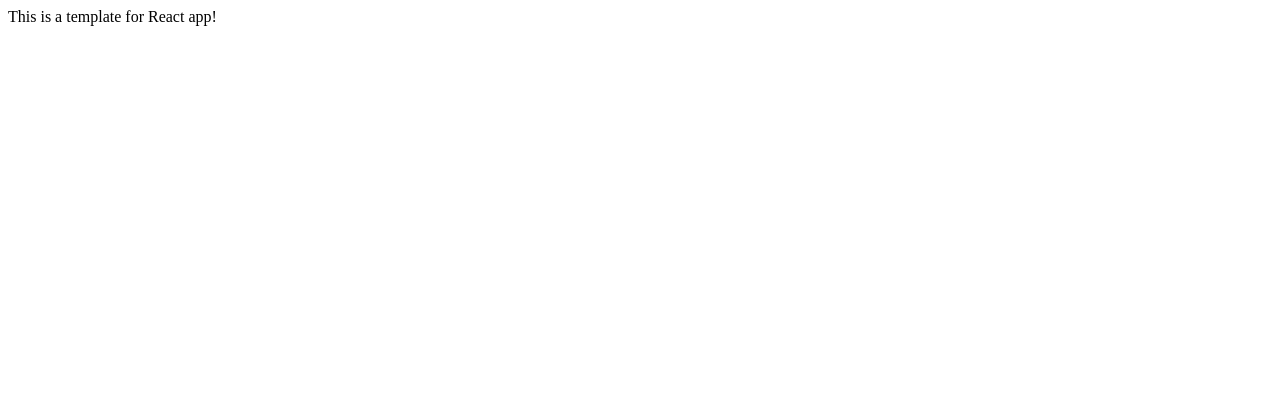
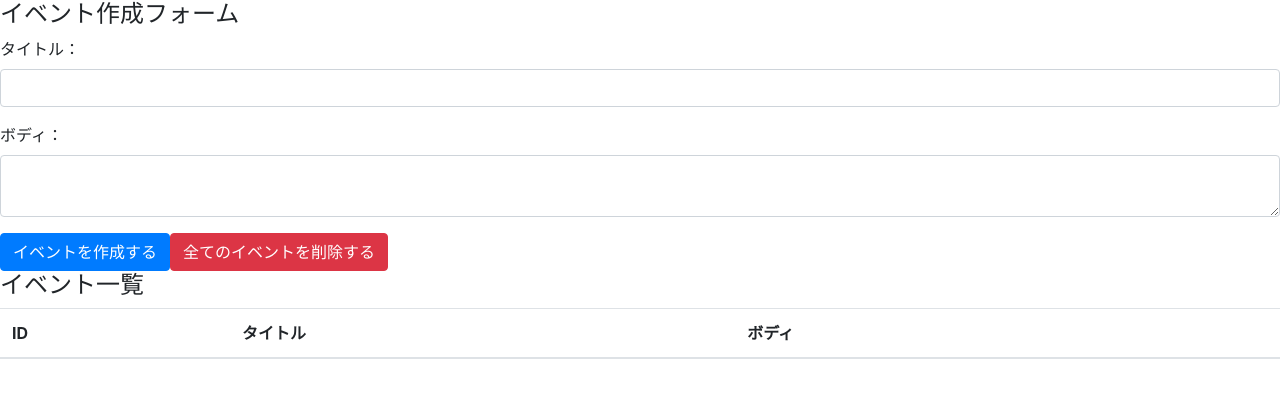
Before and after one commit to azufb/react-hooks-101, a React (Create React App) app: page / in a window 1280 px wide. Shown: the top 398 px of the page. Built offline with nearby package versions, Linux system fonts and the light colour scheme.

Commit message:
Bootstrapを使ってフォームを作ってみた。

```diff
--- a/package.json
+++ b/package.json
@@ -3,6 +3,7 @@
   "version": "0.1.0",
   "private": true,
   "dependencies": {
+    "bootstrap": "^4.3.1",
     "react": "^17.0.2",
     "react-dom": "^17.0.2",
     "react-scripts": "3.0.1"
--- a/src/App.js
+++ /dev/null
@@ -1,11 +0,0 @@
-import React from 'react';
-
-function App() {
-  return (
-    <div>
-      This is a template for React app!
-    </div>
-  );
-}
-
-export default App;
--- /dev/null
+++ b/src/components/App.js
@@ -0,0 +1,43 @@
+import React from 'react';
+import 'bootstrap/dist/css/bootstrap.min.css';
+
+function App() {
+  return (
+    <div className="container-fruid">
+      <h4>イベント作成フォーム</h4>
+      <form>
+        <div className="form-group">
+          <label htmlFor="formEventTitle">タイトル：</label>
+          <input className="form-control" id="formEventTitle" />
+          {/* labelのhtmlForと、inputタグのidを同じ内容にすることで、labelをクリックすると、inputタグをフォーカスさせられる。*/}
+        </div>
+
+        <div className="form-group">
+          <label htmlFor="formEventBody">ボディ：</label>
+          <textarea className="form-control" id="formEventBody" />
+          {/* labelのhtmlForと、inputタグのidを同じ内容にすることで、labelをクリックすると、inputタグをフォーカスさせられる。*/}
+        </div>
+
+        <button className="btn btn-primary">イベントを作成する</button>
+        <button className="btn btn-danger">全てのイベントを削除する</button>
+
+        <h4>イベント一覧</h4>
+        <table className="table table-hover">
+          <thead>
+            <tr>
+              <th>ID</th>
+              <th>タイトル</th>
+              <th>ボディ</th>
+              <th></th>
+            </tr>
+          </thead>
+          <tbody>
+
+          </tbody>
+        </table>
+      </form>
+    </div>
+  );
+}
+
+export default App;
--- a/src/index.js
+++ b/src/index.js
@@ -1,5 +1,5 @@
 import React from 'react';
 import ReactDOM from 'react-dom';
-import App from './App';
+import App from './components/App';
 
 ReactDOM.render(<App />, document.getElementById('root'));
```
Also changed, not shown: 1 other file (tests, documents, lock files or other folders).
